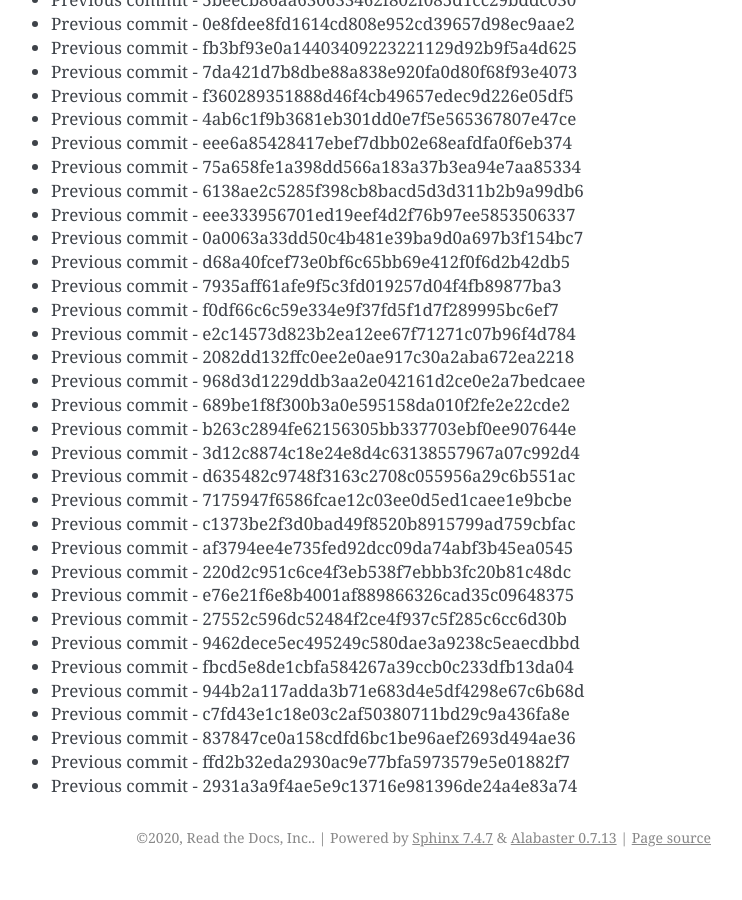
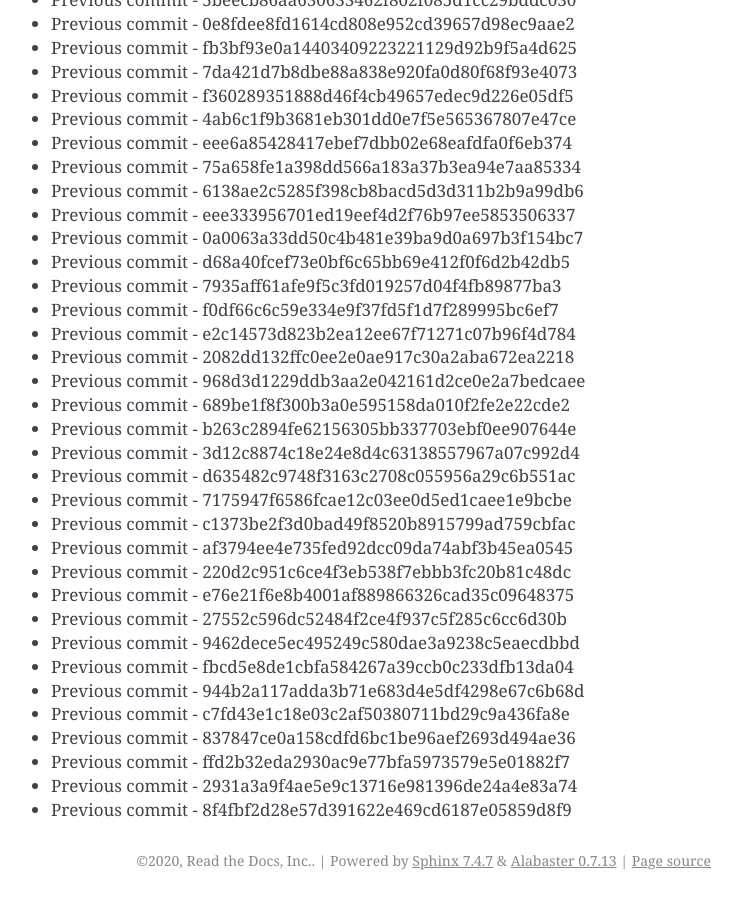
Before and after one commit to readthedocs/rtd-git-stresstest, a Sphinx documentation site: the page built from docs/updates.rst, in a window 1280 px wide and 900 px high, scrolled down 31591 px. Shown: the whole window, without its empty margins (399-1141 px from the left). Built offline with Sphinx 7.4.7, drawn with Linux system fonts in a browser that asks for light colours; before the commit the page ends 32468 px from its top, so only the background shows below that.

Commit message:
Generating commit from previous: 8f4fbf2d28e57d391622e469cd6187e05859d8f9

```diff
--- a/docs/updates.rst
+++ b/docs/updates.rst
@@ -1359,3 +1359,4 @@ It can be tested for any performance characteristics.
 * Previous commit - 837847ce0a158cdfd6bc1be96aef2693d494ae36
 * Previous commit - ffd2b32eda2930ac9e77bfa5973579e5e01882f7
 * Previous commit - 2931a3a9f4ae5e9c13716e981396de24a4e83a74
+* Previous commit - 8f4fbf2d28e57d391622e469cd6187e05859d8f9
```
